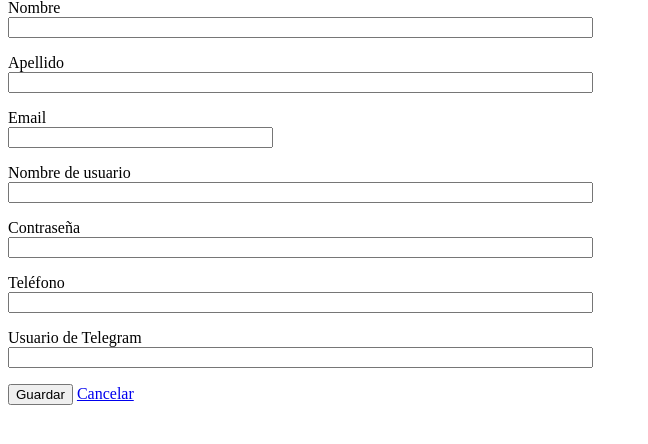
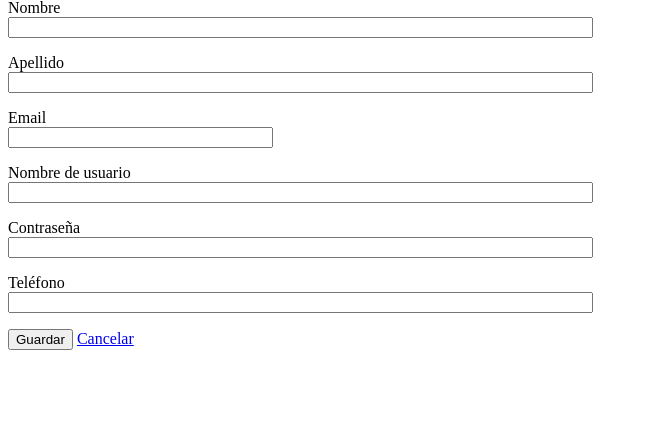
Before and after one commit to guillermodolan/tp-biblioteca-soporte, a Flask app: page /agregar_cliente in a window 1280 px wide. Shown: the part 81-525 px from the top of the page, without its empty margins (0-648 px from the left). Run offline with Flask 3, Linux system fonts and the light colour scheme.

Commit message:
usuario_telegram eliminado

```diff
--- a/app.py
+++ b/app.py
@@ -95,7 +95,6 @@ def logout():
     # Elimino el carrito
     app.config['CARRITO'] = []
     return redirect(url_for('login'))
-
 
 
 @app.route('/enviar_correo_dos_dias_antes')
@@ -230,7 +229,8 @@ def get_libros_by_author(autor):
     for libro in libros:
         libro['en_carrito'] = any(item['titulo'] == libro['titulo'] for item in carrito)
     if libros is not None:
-        return render_template("libros_por_autor.html", librosPorAutor=libros, carrito_de_pedidos=carrito, cant_pedidos_cliente=total_libros)
+        return render_template("libros_por_autor.html", librosPorAutor=libros, carrito_de_pedidos=carrito,
+                               cant_pedidos_cliente=total_libros)
 
 
 @app.route('/libros/genre/<genero>', methods=['GET'])
@@ -259,7 +259,8 @@ def get_libros_by_genre(genero):
     for libro in libros:
         libro['en_carrito'] = any(item['titulo'] == libro['titulo'] for item in carrito)
     if libros is not None:
-        return render_template("libros_por_genero.html", librosPorGenero=libros, carrito_de_pedidos=carrito, cant_pedidos_cliente=total_libros)
+        return render_template("libros_por_genero.html", librosPorGenero=libros, carrito_de_pedidos=carrito,
+                               cant_pedidos_cliente=total_libros)
 
 
 @app.route('/alquiler_libros')
@@ -327,7 +328,6 @@ def eliminar_libro_carrito(titulo):
 def mostrar_carrito():
     carrito = app.config['CARRITO']
     cant_libros_carrito = len(carrito)
-
 
     # Obtener el cliente actual
     cliente_data = session.get('cliente')
@@ -402,11 +402,11 @@ def confirmar_pedido():
                 fecha_actual_str = fecha_actual.strftime('%Y-%m-%d')
 
                 # Agrega 7 días a la fecha actual
-                fecha_devolucion = fecha_actual + timedelta(days=7)
+                # fecha_devolucion = fecha_actual + timedelta(days=7)
 
                 # LA LÍNEA DE ABAJO ES PARA HACER PRUEBAS PARA PROBAR EL ENVÍO DEL
                 # CORREO ELECTRÓNICO
-                # fecha_devolucion = fecha_actual + timedelta(days=2)
+                fecha_devolucion = fecha_actual + timedelta(days=2)
 
                 fecha_devolucion_str = fecha_devolucion.strftime('%Y-%m-%d')
 
--- a/entity_models/cliente_form.py
+++ b/entity_models/cliente_form.py
@@ -10,5 +10,4 @@ class ClienteForm(FlaskForm):
     nombre_usuario = StringField('Nombre de usuario', validators=[DataRequired()])
     contraseña = StringField('Contraseña', validators=[DataRequired()])
     telefono = StringField('Teléfono', validators=[DataRequired()])
-    usuario_telegram = StringField('Usuario de Telegram', validators=[DataRequired()])
     guardar = SubmitField('Guardar')
--- a/entity_models/cliente_model.py
+++ b/entity_models/cliente_model.py
@@ -14,7 +14,6 @@ class Cliente(db.Model):
     nombre_usuario = db.Column(db.String(80), nullable=False)
     contraseña = db.Column(db.Text, nullable=False)
     telefono = db.Column(db.String(25))
-    usuario_telegram = db.Column(db.String(50))
 
     # Método usado para serializar el objeto Cliente, para poder guardarlo en la sesión.
     def to_dict(self):
@@ -25,8 +24,7 @@ class Cliente(db.Model):
             'email': self.email,
             'nombre_usuario': self.nombre_usuario,
             'contraseña': self.contraseña,
-            'telefono': self.telefono,
-            'usuario_telegram': self.usuario_telegram
+            'telefono': self.telefono
         }
 
     # Método usado para deserializar el objeto JSON, y convertirlo a Cliente
@@ -40,7 +38,6 @@ class Cliente(db.Model):
         cliente.nombre_usuario = data['nombre_usuario']
         cliente.contraseña = data['contraseña']
         cliente.telefono = data['telefono']
-        cliente.usuario_telegram = data['usuario_telegram']
         return cliente
 
     def establece_contraseña(self, contraseña):
--- a/graphics/autores_mas_leidos_en_un_mes.py
+++ b/graphics/autores_mas_leidos_en_un_mes.py
@@ -1,6 +1,7 @@
 import matplotlib.pyplot as plt
 
 from logic.autor_logic import AutorLogic
+
 
 class AutorMasLeidoEnUnMesGrafico:
 
--- a/templates/alta_cliente.html
+++ b/templates/alta_cliente.html
@@ -36,10 +36,6 @@
     {{cliente_agregar.telefono(size=70)}}
   </p>
   <p>
-    {{cliente_agregar.usuario_telegram.label}} <br/>
-    {{cliente_agregar.usuario_telegram(size=70)}}
-  </p>
-  <p>
     {{cliente_agregar.guardar()}}
     <a href="{{url_for('login')}}">Cancelar</a>
   </p>
--- a/templates/editar_cliente.html
+++ b/templates/editar_cliente.html
@@ -33,10 +33,6 @@
     {{cliente_editar.telefono(size=70)}}
   </p>
   <p>
-    {{cliente_editar.usuario_telegram.label}} <br/>
-    {{cliente_editar.usuario_telegram(size=70)}}
-  </p>
-  <p>
     {{cliente_editar.guardar()}}
     <a href="{{url_for('get_all_clientes')}}">Cancelar</a>
   </p>
--- a/templates/libros_cliente.html
+++ b/templates/libros_cliente.html
@@ -40,7 +40,7 @@
             </tr>
         </thead>
         <tbody>
-            {% for i in rangoDevuelto %}
+            {% for i in rangoDevueltos %}
                 <!-- Buscar la forma de usar funciones Python con Jinja2 -->
                 <tr>
                     <td>{{libDevueltos[i].titulo}}</td>
--- a/templates/listado_clientes.html
+++ b/templates/listado_clientes.html
@@ -17,7 +17,6 @@
                 <th>Email</th>
                 <th>Nombre de usuario</th>
                 <th>Teléfono</th>
-                <th>Usuario telegram</th>
             </tr>
         </thead>
         <tbody>
@@ -32,7 +31,6 @@
                     <td>{{cli.email}}</td>
                     <td>{{cli.nombre_usuario}}</td>
                     <td>{{cli.telefono}}</td>
-                    <td>{{cli.usuario_telegram}}</td>
                 </tr>
             {% endfor %}
         </tbody>
```
